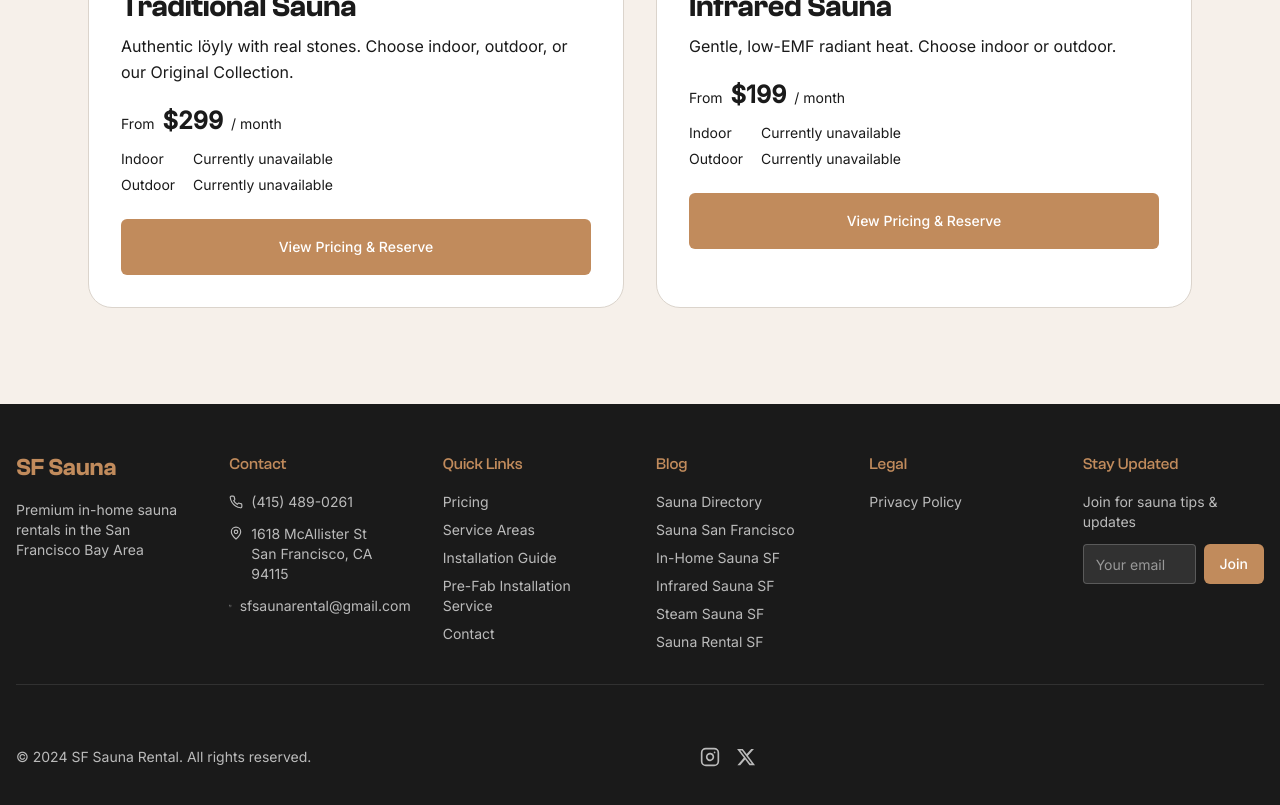
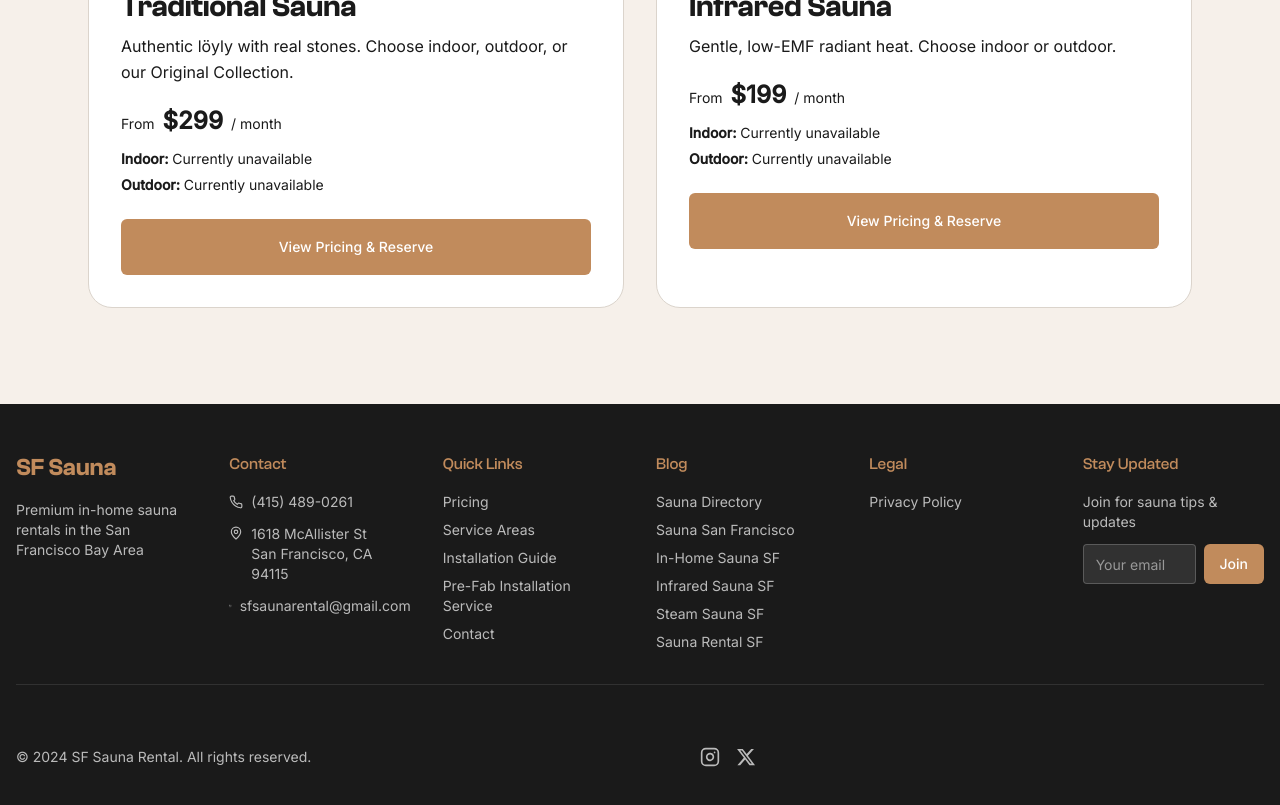
Before and after one commit to aryzach/aryzach.github.io, a React (Vite) app: page /pricing in a window 1280 px wide. Shown: the part 1100-1905 px from the top of the page. Built offline with nearby package versions, Linux system fonts and the light colour scheme; no server answers; the database is empty; grey boxes are pictures that could not be loaded.

Commit message:
Changes
Co-authored-by: aryzach <30701475+aryzach@users.noreply.github.com>

```diff
--- a/src/pages/Pricing.tsx
+++ b/src/pages/Pricing.tsx
@@ -75,14 +75,8 @@ const Pricing = () => {
                       <span className="text-sm text-muted-foreground">/ month</span>
                     </div>
                     <div className="mb-6 space-y-1.5">
-                      <div className="flex items-center gap-2">
-                        <span className="text-sm text-muted-foreground w-16">Indoor</span>
-                        <AvailabilityLine status={indoorStatus} />
-                      </div>
-                      <div className="flex items-center gap-2">
-                        <span className="text-sm text-muted-foreground w-16">Outdoor</span>
-                        <AvailabilityLine status={outdoorStatus} />
-                      </div>
+                      <AvailabilityLine status={indoorStatus} label="Indoor" />
+                      <AvailabilityLine status={outdoorStatus} label="Outdoor" />
                     </div>
                     <Button className="w-full" size="lg">
                       View Pricing & Reserve
```
